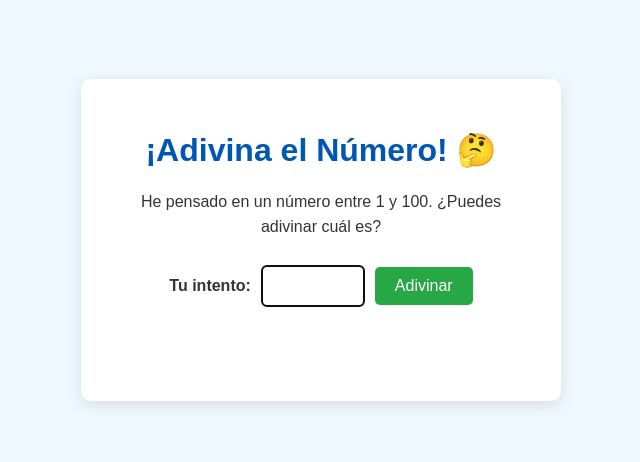
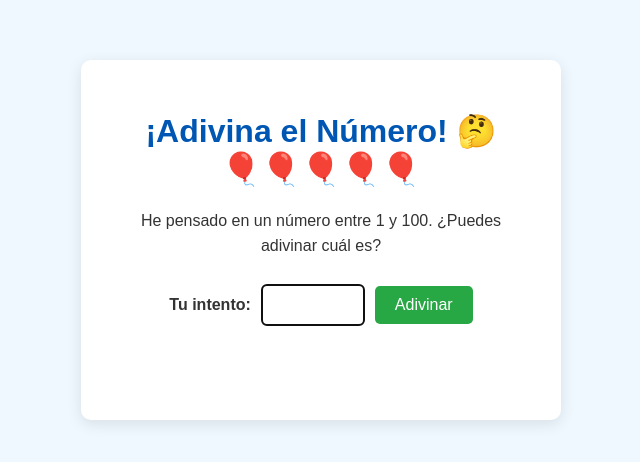
Before and after one commit to jaiminator/juego-numeros, a plain HTML site: page index.html in a window 1280 px wide. Shown: the part 160-622 px from the top of the page, without its empty margins (319-959 px from the left). Drawn offline with Linux system fonts and the light colour scheme.

Commit message:
ejercicios

```diff
--- a/index.html
+++ b/index.html
@@ -9,7 +9,7 @@
 <body>
 
     <div class="container">
-        <h1>¡Adivina el Número! 🤔</h1>
+        <h1>¡Adivina el Número! 🤔<br>🎈🎈🎈🎈🎈</h1>
         <p>He pensado en un número entre 1 y 100. ¿Puedes adivinar cuál es?</p>
 
         <div class="input-area">
```
Also changed, not shown: 3 other files.
